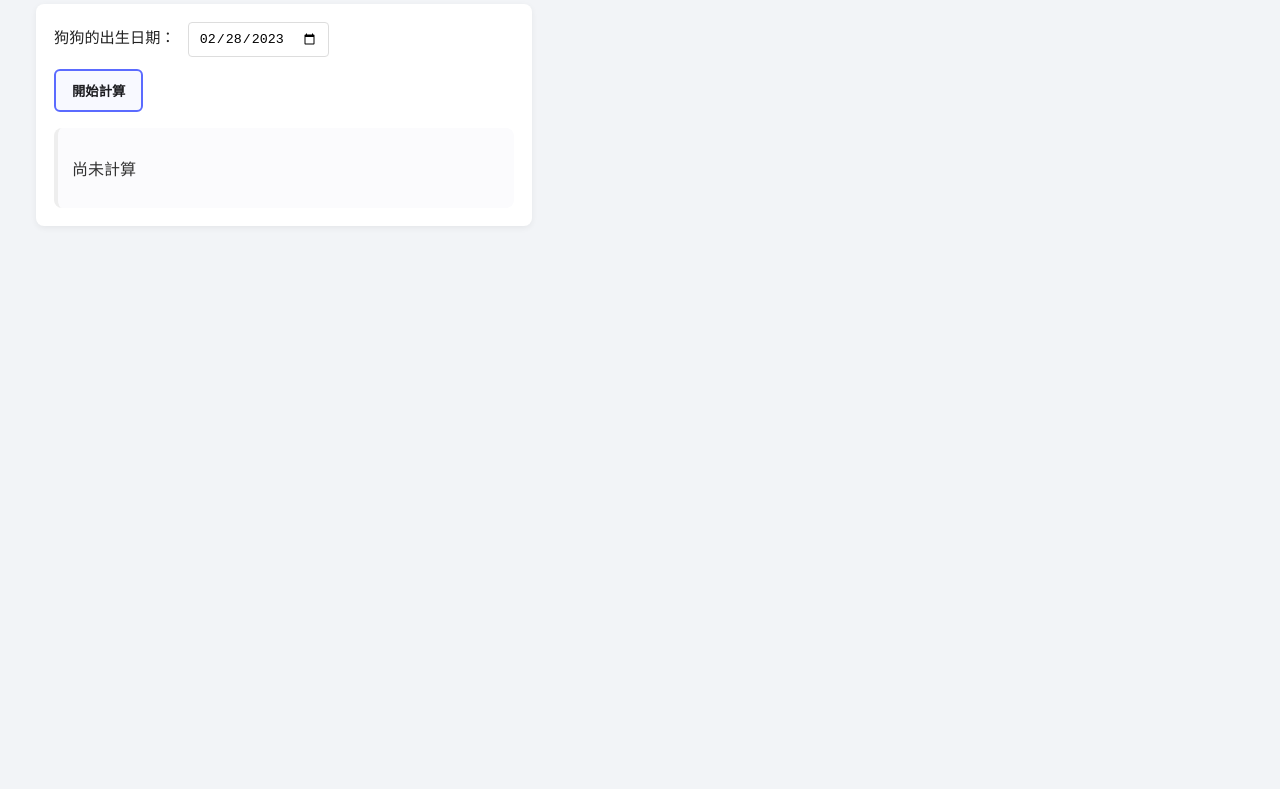
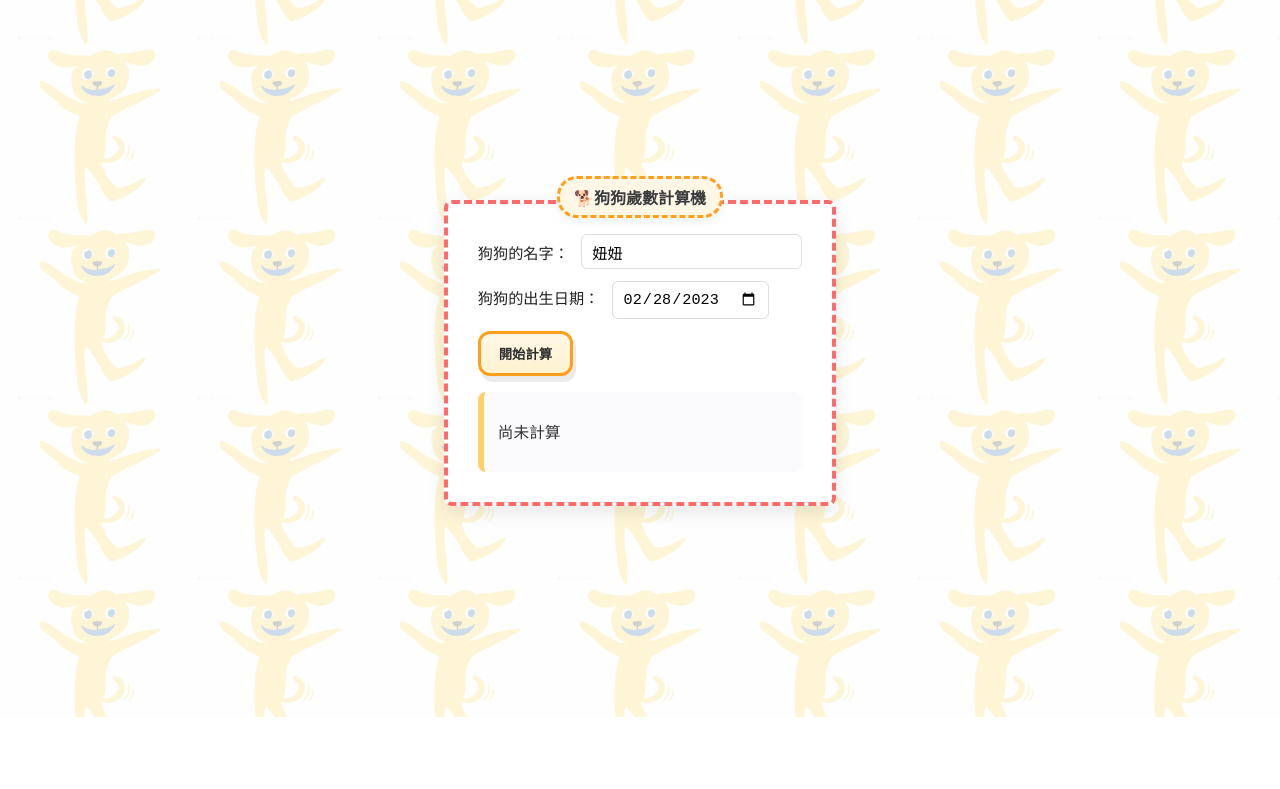
Before and after one commit to h40308/Day-08------HTML-CSS----JS-, a plain HTML site: page index.html in a window 1280 px wide. Shown: the part 83-872 px from the top of the page. Before the commit the page ends 800 px from the top, so only its background shows below. Drawn offline with Linux system fonts and the light colour scheme.

Commit message:
更新狗狗歲數計算機的樣式，新增背景圖片及本地儲存功能

```diff
--- a/index.html
+++ b/index.html
@@ -2,14 +2,19 @@
 <html lang="zh-Hant">
 <head>
   <meta charset="UTF-8">
-  <title>🐶妙麗歲數計算機</title>
+  <title>🐕狗狗歲數計算機</title>
   <meta name="viewport" content="width=device-width, initial-scale=1">
   <style>
     body {
       font-family: -apple-system, BlinkMacSystemFont, "Segoe UI", Roboto, "Noto Sans TC", "Microsoft JhengHei", Arial, sans-serif;
+      min-height: 100vh;
+      display: flex;
+      align-items: center;
+      justify-content: center;
       padding: 28px;
-      background: #f2f4f7;
       color: #222;
+      /* 使用外部手繪塗鴉圖片，但放在 ::before 層以控制透明度 */
+      /*background-color: #fff7e6;*/
     }
 
     h2 {
@@ -18,14 +23,53 @@
       align-items: center;
       gap: 8px;
       font-size: 1.4rem;
+      justify-content: center;
+      text-align: center;
+      margin-bottom: 20px;
+      color: #3b3b3b;
+      text-shadow: 0 1px 0 rgba(255,255,255,0.6);
     }
 
     .card {
       background: #fff;
       border-radius: 8px;
-      padding: 18px;
-      box-shadow: 0 2px 6px rgba(0,0,0,0.06);
-      max-width: 460px;
+      padding: 30px;
+      box-shadow: 0 6px 18px rgba(0,0,0,0.09);
+      max-width: 520px;
+      border: 4px dashed #ff6b6b; /* 手繪塗鴉風邊框 */
+      position: relative;
+      z-index: 1;
+    }
+
+    /* 半透明背景層，圖片在此層並重複，opacity 可調 */
+    body::before {
+      content: "";
+      position: fixed;
+      inset: 0;
+      z-index: 0;
+      pointer-events: none;
+      background-image: url('yellowgutturnintodog.png');
+      background-repeat: repeat;
+      background-position: center;
+      background-size: 180px 180px; /* 固定像素尺寸 */
+      opacity: 0.2; /* 要求的透明度 */
+    }
+
+    /* 卡片上的標題（置於卡片上方） */
+    .card-title {
+      position: absolute;
+      top: -28px;
+      left: 50%;
+      transform: translateX(-50%);
+      background: #fff7e6;
+      padding: 6px 14px;
+      border-radius: 20px;
+      font-size: 1rem;
+      font-weight: 700;
+      border: 3px dashed #ff9f1c;
+      box-shadow: 0 4px 8px rgba(0,0,0,0.06);
+      color: #3b3b3b;
+      display: inline-block;
     }
 
     .field {
@@ -34,41 +78,51 @@
       font-size: 0.95rem;
     }
 
-    input[type="date"] {
+    input[type="date"], input[type="text"] {
       display: inline-block;
       margin-left: 8px;
       padding: 8px 10px;
       border: 1px solid #ddd;
-      border-radius: 4px;
+      border-radius: 6px;
+      font-size: 0.95rem;
     }
 
+    /* 手繪風按鈕 */
     #calculate-btn {
-      padding: 10px 16px;
-      background: #f8f9ff;
-      border: 2px solid #5b6bff;
-      border-radius: 6px;
-      color: #1b1b1f;
+      padding: 10px 18px;
+      background: linear-gradient(180deg,#fff8e6,#fff2d1);
+      border: 3px solid #ff9f1c;
+      border-radius: 12px;
+      color: #2b2b2b;
       cursor: pointer;
-      font-weight: 600;
+      font-weight: 700;
+      box-shadow: 3px 6px 0 rgba(0,0,0,0.08);
       margin-bottom: 16px;
+      transition: transform .08s ease;
     }
 
-    #calculate-btn:hover { opacity: 0.95; }
+    #calculate-btn:active { transform: translateY(2px); }
 
     .result-card {
       background: #fbfbfd;
       border-radius: 8px;
       padding: 12px 14px;
-      border-left: 4px solid #eee;
+      border-left: 6px solid #ffd166;
       color: #333;
+      font-size: 0.98rem;
+      min-height: 56px;
     }
 
     .result-card strong { color: #111; }
   </style>
 </head>
 <body>
-  <h2>🐶妙麗歲數計算機</h2>
   <div class="card">
+    <h2 class="card-title">🐕狗狗歲數計算機</h2>
+    <label class="field">
+      狗狗的名字：
+      <input type="text" id="dogname" placeholder="例如：妞妞" value="妞妞">
+    </label>
     <label class="field">
       狗狗的出生日期：
       <input type="date" id="birthdate" value="2023-02-28">
@@ -83,12 +137,10 @@
 
   <script>
     // Elements
+    const nameInput = document.getElementById('dogname');
     const birthdateInput = document.getElementById('birthdate');
     const calculateBtn = document.getElementById('calculate-btn');
     const resultP = document.getElementById('result');
-
-    // Default dog name shown in the example screenshot
-    const dogName = '妙麗';
 
     function calculateDogAge(birthDate) {
       const now = new Date();
@@ -102,7 +154,45 @@
       return Math.round(num * 10) / 10;
     }
 
+    function showResult(name, dogYearsRounded, humanYears) {
+      resultP.innerHTML = `${name}現在大約 <strong>${dogYearsRounded}</strong> 歲狗年齡，<br>換算成人類年齡大約是 <strong>${humanYears}</strong> 歲。`;
+    }
+
+    function saveToLocal(name, birthdate, dogYearsRounded, humanYears) {
+      try {
+        localStorage.setItem('dogName', name);
+        localStorage.setItem('birthdate', birthdate);
+        localStorage.setItem('dogYears', String(dogYearsRounded));
+        localStorage.setItem('humanYears', String(humanYears));
+      } catch (e) {
+        console.warn('localStorage not available', e);
+      }
+    }
+
+    function loadFromLocal() {
+      try {
+        const name = localStorage.getItem('dogName');
+        const birth = localStorage.getItem('birthdate');
+        const dogY = localStorage.getItem('dogYears');
+        const humanY = localStorage.getItem('humanYears');
+        return { name, birth, dogY, humanY };
+      } catch (e) {
+        return {};
+      }
+    }
+
+    // On load: populate inputs and show previous result if present
+    document.addEventListener('DOMContentLoaded', function () {
+      const stored = loadFromLocal();
+      if (stored.name) nameInput.value = stored.name;
+      if (stored.birth) birthdateInput.value = stored.birth;
+      if (stored.name && stored.dogY && stored.humanY) {
+        showResult(stored.name, stored.dogY, stored.humanY);
+      }
+    });
+
     calculateBtn.addEventListener('click', function () {
+      const name = (nameInput.value || '你的狗狗').trim();
       const dateValue = birthdateInput.value;
       if (!dateValue) {
         resultP.textContent = '請選擇狗狗的出生日期。';
@@ -125,7 +215,8 @@
       const dogYearsRounded = formatOneDecimal(dogYears);
       const humanYears = formatOneDecimal(dogYears * 7);
 
-      resultP.innerHTML = `${dogName}現在大約 <strong>${dogYearsRounded}</strong> 歲狗年齡，<br>換算成人類年齡大約是 <strong>${humanYears}</strong> 歲。`;
+      showResult(name, dogYearsRounded, humanYears);
+      saveToLocal(name, dateValue, dogYearsRounded, humanYears);
     });
   </script>
 </body>
```
Also changed, not shown: yellowgutturnintodog.png (added).
